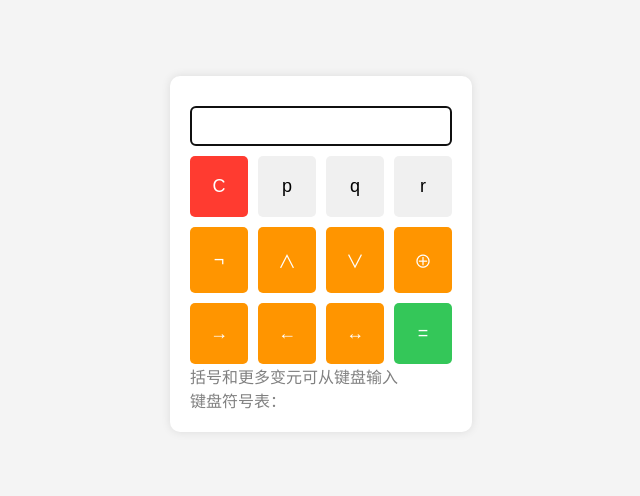
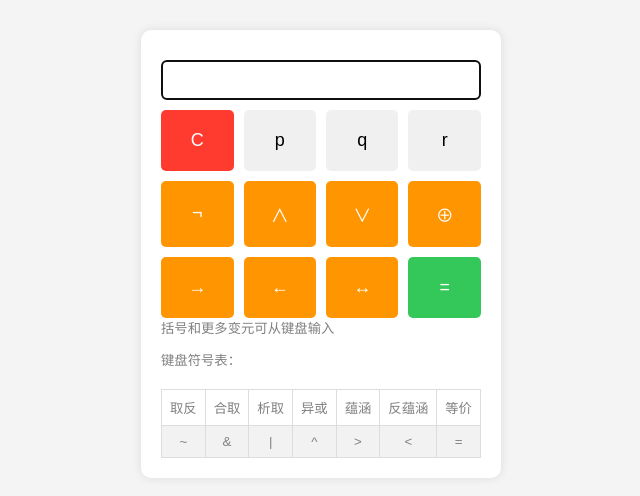
Before and after one commit to ShwStone/truthtable, a plain HTML site: page index.html in a window 1280 px wide. Shown: the part 154-650 px from the top of the page, without its empty margins (319-959 px from the left). Drawn offline with Linux system fonts and the light colour scheme.

Commit message:
异或/输入指引

```diff
--- a/index.html
+++ b/index.html
@@ -27,7 +27,29 @@
         <button class="button equal" onclick="calculate()">=</button>
     </div>
     <div class="info">括号和更多变元可从键盘输入</div>
-    <div class="info">键盘符号表：
+    <div class="info">
+        <p>键盘符号表：</p>
+        <table border="1">
+            <tr>
+                <td>取反</td>
+                <td>合取</td>
+                <td>析取</td>
+                <td>异或</td>
+                <td>蕴涵</td>
+                <td>反蕴涵</td>
+                <td>等价</td>
+            </tr>
+            <tr>
+                <td>~</td>
+                <td>&</td>
+                <td>|</td>
+                <td>^</td>
+                <td>></td>
+                <td><</td>
+                <td>=</td>
+            </tr>
+          </table>
+    </div>
 </div>
 <script src="parser.js"></script>
 <script src="script.js"></script>
--- a/parser.js
+++ b/parser.js
@@ -45,6 +45,11 @@ class Lexer {
         if (currentChar === '∨' || currentChar === '|') {
             this.position++;
             return new Token('OR', '∨');
+        }
+
+        if (currentChar === '⊕' || currentChar === '^') {
+            this.position++;
+            return new Token('XOR', '⊕');
         }
 
         if (currentChar === '→' || currentChar === '>') {
@@ -109,7 +114,7 @@ class Parser {
         throw new Error(`Unexpected token: ${token.type}`);
     }
 
-    priority = ['IFF', 'CONVERSE', 'IMPLIES', 'OR', 'AND'];
+    priority = ['IFF', 'CONVERSE', 'IMPLIES', 'XOR', 'OR', 'AND'];
 
     parse(op = 'IFF') {
         const next_pos = this.priority.findIndex((s) => (s === op)) + 1;
@@ -138,6 +143,8 @@ function evaluate(node, variables) {
         return evaluate(node.left, variables) && evaluate(node.right, variables);
     } else if (node.type === 'OR') {
         return evaluate(node.left, variables) || evaluate(node.right, variables);
+    } else if (node.type === 'XOR') {
+        return Boolean(evaluate(node.left, variables) ^ evaluate(node.right, variables));
     } else if (node.type === 'IMPLIES') {
         return !evaluate(node.left, variables) || evaluate(node.right, variables);
     } else if (node.type === 'CONVERSE') {
@@ -150,7 +157,7 @@ function evaluate(node, variables) {
 }
 
 const unaryOperators = ['NOT']
-const binaryOperators = ['AND', 'OR', 'IMPLIES', 'CONVERSE', 'IFF']
+const binaryOperators = ['AND', 'OR', 'XOR', 'IMPLIES', 'CONVERSE', 'IFF']
 
 function getVariables(node, variables = new Set()) {
     if (node.type === 'IDENTIFIER') {
--- a/style.css
+++ b/style.css
@@ -63,6 +63,7 @@ body {
 }
 .info {
     color: gray;
+    font-size: 10pt;
 }
 table {
     border-collapse: collapse;
```
